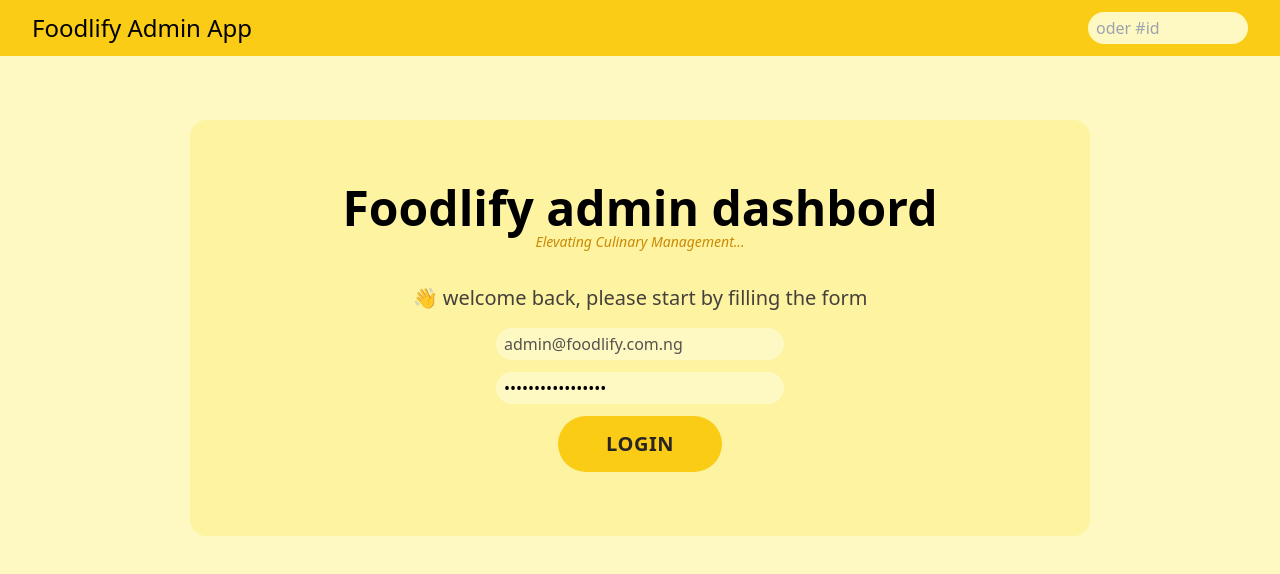
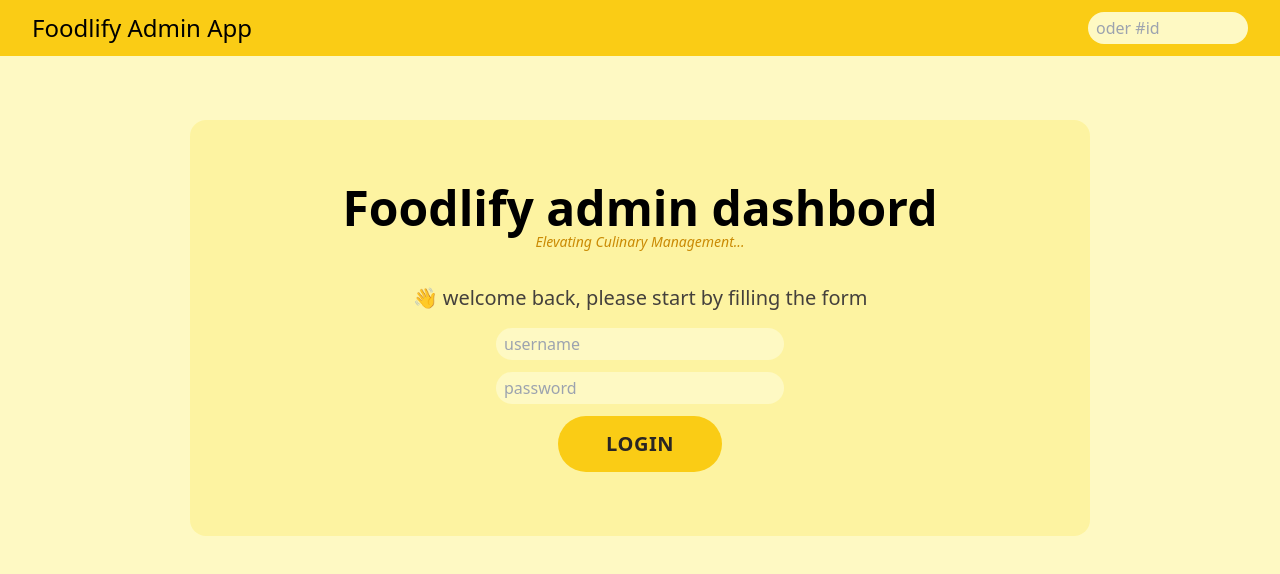
Before and after one commit to QT-Solution-Services/foodlify-admin, a Next.js app: page / in a window 1280 px wide. Shown: the top 574 px of the page. Built offline with nearby package versions, Linux system fonts and the light colour scheme; no server answers; a web font is replaced by a local one.

Commit message:
added delivery address

```diff
--- a/src/pages/index.tsx
+++ b/src/pages/index.tsx
@@ -16,10 +16,10 @@ function Index() {
     return () => clearTimeout(timerId);
   }, []);
 
-  // const [username, setUsername] = useState("");
-  // const [password, setPassword] = useState("");
-  const [username, setUsername] = useState("admin@foodlify.com.ng");
-  const [password, setPassword] = useState("TheAdmin@foodlify");
+  const [username, setUsername] = useState("");
+  const [password, setPassword] = useState("");
+  // const [username, setUsername] = useState("admin@foodlify.com.ng");
+  // const [password, setPassword] = useState("TheAdmin@foodlify");
 
   async function handleSubmit(e: any) {
     e.preventDefault();
--- a/src/pages/orders/[orderId]/index.tsx
+++ b/src/pages/orders/[orderId]/index.tsx
@@ -41,7 +41,7 @@ function Index() {
     orderTime,
     deliveryType,
     itemCount,
-    category,
+    deliveryAddress,
     addressId,
   } = router.query;
 
@@ -165,8 +165,8 @@ function Index() {
                     <div className="h-2 rounded-xl border-2 border-yellow-400 bg-yellow-300"></div>
                   </h3>
                   <ul className="my-2 space-y-1 font-medium text-stone-600">
-                    <li>{address}</li>
-                    <li>#id {addressId}</li>
+                    <li>{deliveryAddress}</li>
+                    {/* <li>#id {addressId}</li> */}
                     <li>contact name: {cName}</li>
                     <li>{cNumber}</li>
                   </ul>
```
